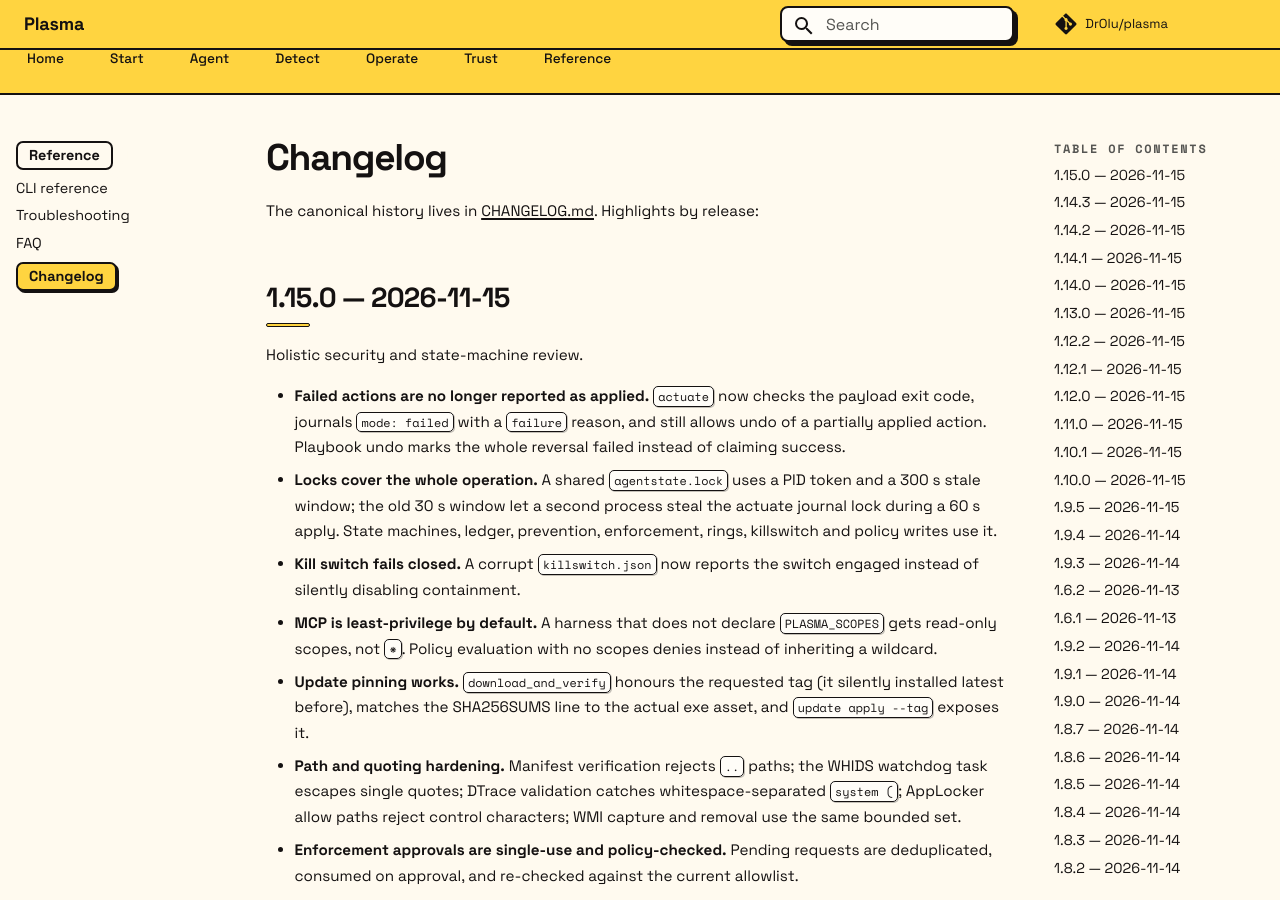
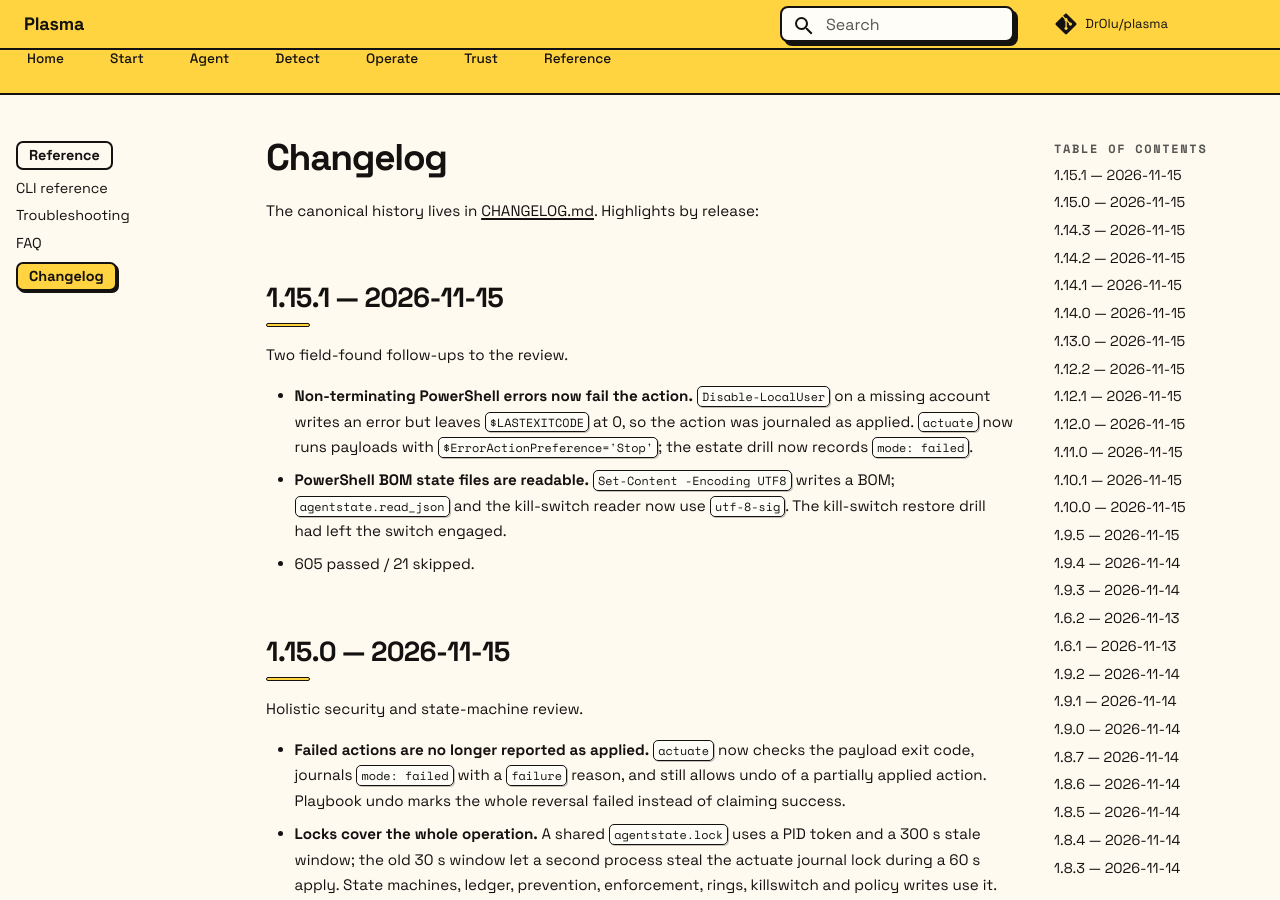
Before and after one commit to DrOlu/plasma, an MkDocs documentation site: the page built from docs/changelog.md, in a window 1280 px wide and 900 px high. Built offline with MkDocs 1.6.1 and Material for MkDocs 9.7.7, drawn with Linux system fonts in a browser that asks for light colours; comment, search, counter and statistics services are not loaded.

Commit message:
fix: fail on non-terminating PowerShell errors; read BOM state files (#21)
Field drill on 1.15.0 found two gaps:

- Disable-LocalUser on a missing account writes a non-terminating error but
  leaves LASTEXITCODE at 0, so the action was journaled as applied. Actuate
  now runs payloads with ErrorActionPreference=Stop.
- PowerShell's Set-Content -Encoding UTF8 writes a BOM; agentstate.read_json
  and the kill-switch reader used utf-8, so a restored killswitch.json was
  unreadable and the switch stayed engaged. Both now use utf-8-sig.

605 passed / 21 skipped.

```diff
--- a/docs/changelog.md
+++ b/docs/changelog.md
@@ -3,6 +3,20 @@
 The canonical history lives in
 [CHANGELOG.md](https://github.com/DrOlu/plasma/blob/main/CHANGELOG.md).
 Highlights by release:
+
+## 1.15.1 — 2026-11-15
+
+Two field-found follow-ups to the review.
+
+- **Non-terminating PowerShell errors now fail the action.** `Disable-LocalUser`
+  on a missing account writes an error but leaves `$LASTEXITCODE` at 0, so
+  the action was journaled as applied. `actuate` now runs payloads with
+  `$ErrorActionPreference='Stop'`; the estate drill now records
+  `mode: failed`.
+- **PowerShell BOM state files are readable.** `Set-Content -Encoding UTF8`
+  writes a BOM; `agentstate.read_json` and the kill-switch reader now use
+  `utf-8-sig`. The kill-switch restore drill had left the switch engaged.
+- 605 passed / 21 skipped.
 
 ## 1.15.0 — 2026-11-15
 
--- a/plasma/__init__.py
+++ b/plasma/__init__.py
@@ -1,5 +1,5 @@
 """Plasma — agent-based EDR bundle with a frozen neuralOS instance."""
 
-__version__ = "1.15.0"
+__version__ = "1.15.1"
 PRODUCT = "Plasma"
 SCHEMA_VERSION = 1
--- a/pyproject.toml
+++ b/pyproject.toml
@@ -4,7 +4,7 @@ build-backend = "setuptools.build_meta"
 
 [project]
 name = "plasma-edr"
-version = "1.15.0"
+version = "1.15.1"
 description = "Plasma — an agent-based EDR bundle: Sentinel detection layer + a frozen neuralOS instance"
 readme = "README.md"
 requires-python = ">=3.9"
```
Also changed, not shown: CHANGELOG.md (+14 -0 lines), docs/index.md (+5 -5 lines), website/index.html (+6 -6 lines), 5 other files.
